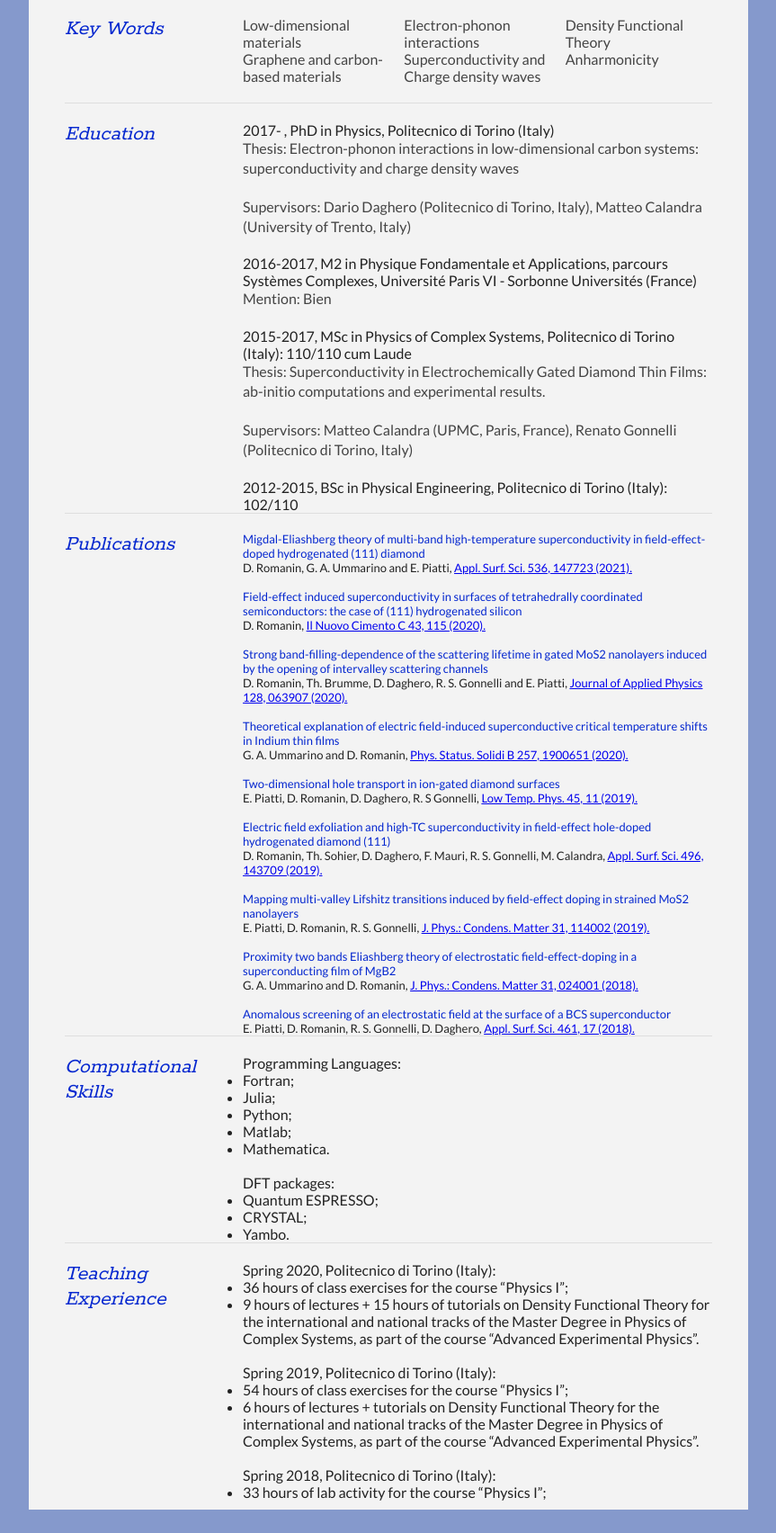
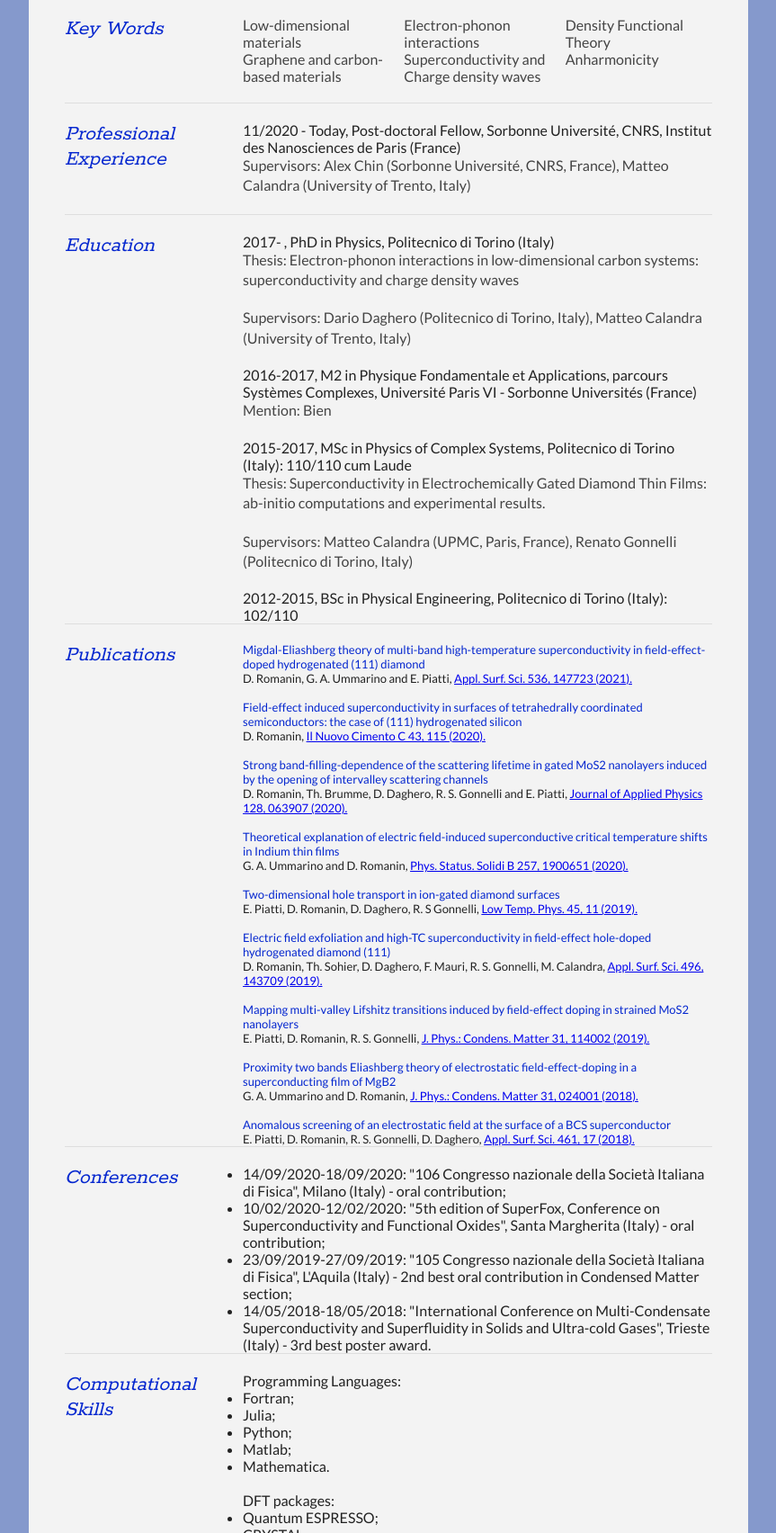
Before and after one commit to DromaninCM/dromanin.github.io, a plain HTML site: page index.html in a window 1280 px wide. Shown: the part 419-2123 px from the top of the page at 90% size, without its empty margins (208-1071 px from the left). Drawn offline with Linux system fonts and the light colour scheme.

Commit message:
Add files via upload

```diff
--- a/index.html
+++ b/index.html
@@ -60,6 +60,17 @@
 			</div>
 			<div class="clear"></div>
 		</section>
+                <section>
+                        <div class="sectionTitle"> <h1> Professional Experience</h1></div>
+                        <div class="sectionContent">
+                        <article>
+                        <h1>11/2020 - Today, Post-doctoral Fellow, Sorbonne Université, CNRS, Institut des Nanosciences de Paris (France)</h1>
+                        <p>Supervisors: Alex Chin (Sorbonne Université, CNRS, France), Matteo Calandra (University of Trento, Italy)</p>
+                        </article>
+                                </div>
+                        <div class="clear"></div>
+                </section>
+
                 <section>
                         <div class="sectionTitle"> <h1> Education</h1></div>
                         <div class="sectionContent">
@@ -144,6 +155,21 @@
 			</article>
 			<div class="clear"></div>
 		</section>
+		<section>
+                        <div class="sectionTitle"> <h1> Conferences</h1></div>
+                        <div class="sectionContent">
+                        <article>
+                        <ul>
+                                <li>14/09/2020-18/09/2020: "106 Congresso nazionale della Società Italiana di Fisica", Milano (Italy) - oral contribution;</li>
+                                <li>10/02/2020-12/02/2020: "5th edition of SuperFox, Conference on Superconductivity and Functional Oxides", Santa Margherita (Italy) - oral contribution;</li>
+                                <li>23/09/2019-27/09/2019: "105 Congresso nazionale della Società Italiana di Fisica", L'Aquila (Italy) - 2nd best oral contribution in Condensed Matter section;</li>
+                                <li>14/05/2018-18/05/2018: "International Conference on Multi-Condensate Superconductivity and Superfluidity in Solids and Ultra-cold Gases", Trieste (Italy) - 3rd best poster award.</li>
+                        </ul>
+                        </article>
+
+                                </div>
+                        <div class="clear"></div>
+                </section>
                 <section>
                         <div class="sectionTitle"> <h1> Computational Skills</h1></div>
                         <div class="sectionContent">
```
